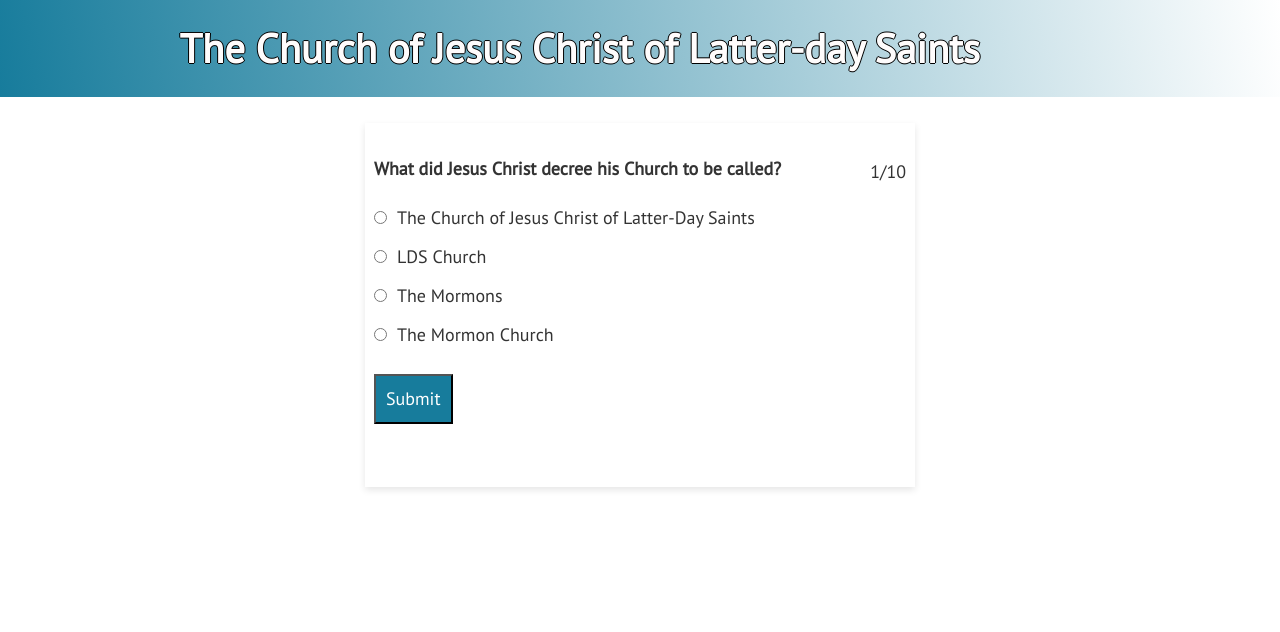
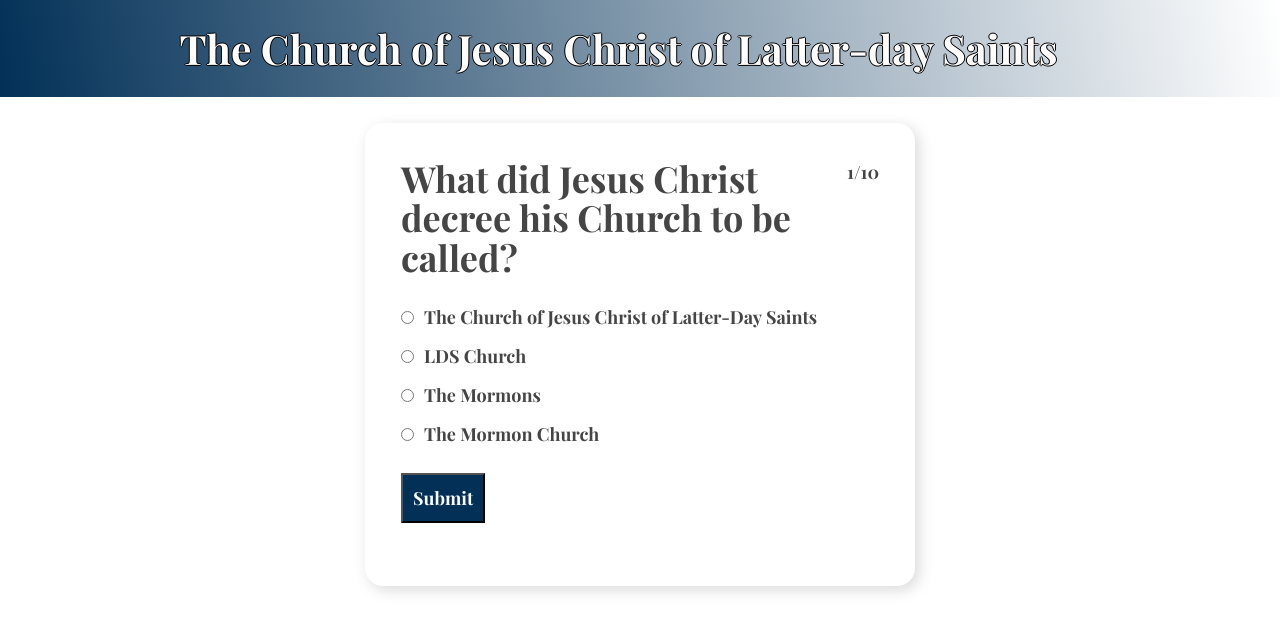
Before and after one commit to sfonua10/name-of-church-quiz, a Gatsby site: page / in a window 1280 px wide. Built offline with nearby package versions, Linux system fonts and the light colour scheme; Gatsby itself is replaced by a stand-in of ours.

Commit message:
v2 styles

```diff
--- a/api/quizQuestions.js
+++ b/api/quizQuestions.js
@@ -19,6 +19,8 @@
         content: "The Mormon Church",
       },
     ],
+    source:
+      "https://www.churchofjesuschrist.org/study/scriptures/dc-testament/dc/115.4?lang=eng#p4#4",
   },
   {
     question: `Which modern Prophet said this, "Don’t let the Lord down by calling this the Mormon Church. He didn’t call it the Mormon Church"`,
@@ -40,6 +42,8 @@
         content: "President Spencer W. Kimball",
       },
     ],
+    source:
+      "https://www.churchofjesuschrist.org/study/scriptures/dc-testament/dc/115.4?lang=eng#p4#4",
   },
   {
     question: `When referring to the Church, please do NOT use:`,
@@ -61,6 +65,8 @@
         content: "Church of the Latter-day Saints",
       },
     ],
+    source:
+      "https://www.churchofjesuschrist.org/study/scriptures/dc-testament/dc/115.4?lang=eng#p4#4",
   },
   {
     question: "Who named the Church of Jesus Christ of Latter-day Saints?",
@@ -82,6 +88,8 @@
         content: "Nephi",
       },
     ],
+    source:
+      "https://www.churchofjesuschrist.org/study/scriptures/dc-testament/dc/115.4?lang=eng#p4#4",
   },
   {
     question:
@@ -104,6 +112,8 @@
         content: "The Mormon Church",
       },
     ],
+    source:
+      "https://www.churchofjesuschrist.org/study/scriptures/dc-testament/dc/115.4?lang=eng#p4#4",
   },
   {
     question: `What's the most important part in name: "The Church of Jesus Christ of Latter-day Saints"`,
@@ -125,6 +135,8 @@
         content: "None",
       },
     ],
+    source:
+      "https://www.churchofjesuschrist.org/study/scriptures/dc-testament/dc/115.4?lang=eng#p4#4",
   },
   {
     question:
@@ -139,6 +151,8 @@
         content: "False",
       },
     ],
+    source:
+      "https://www.churchofjesuschrist.org/study/scriptures/dc-testament/dc/115.4?lang=eng#p4#4",
   },
   {
     question:
@@ -161,6 +175,8 @@
         content: "The restored Church of Jesus Christ",
       },
     ],
+    source:
+      "https://www.churchofjesuschrist.org/study/scriptures/dc-testament/dc/115.4?lang=eng#p4#4",
   },
   {
     question:
@@ -183,6 +199,8 @@
         content: "The Mormon Church",
       },
     ],
+    source:
+      "https://www.churchofjesuschrist.org/study/scriptures/dc-testament/dc/115.4?lang=eng#p4#4",
   },
   {
     question: `If someone should ask, "Are you a Mormon?" What may be an appropriate response?`,
@@ -205,6 +223,8 @@
         content: "I'm part of the Church of the Latter-day Saints",
       },
     ],
+    source:
+      "https://www.churchofjesuschrist.org/study/scriptures/dc-testament/dc/115.4?lang=eng#p4#4",
   },
 ]
 
--- a/package.json
+++ b/package.json
@@ -3,7 +3,7 @@
   "private": true,
   "description": "A simple starter to get up and developing quickly with Gatsby",
   "version": "0.1.0",
-  "author": "Kyle Mathews <mathews.kyle@gmail.com>",
+  "author": "Saia Fonua <saiafonua@gmail.com>",
   "dependencies": {
     "gatsby": "^2.21.22",
     "gatsby-image": "^2.4.3",
@@ -17,7 +17,8 @@
     "react": "^16.12.0",
     "react-dom": "^16.12.0",
     "react-helmet": "^6.0.0",
-    "react-icons": "^3.10.0"
+    "react-icons": "^3.10.0",
+    "styled-components": "^5.1.1"
   },
   "devDependencies": {
     "prettier": "2.0.5"
--- a/src/components/header.js
+++ b/src/components/header.js
@@ -5,7 +5,7 @@
   <header
     style={{
       marginBottom: `1.45rem`,
-      background: `linear-gradient(80deg, #177C9C 0%, rgba(255, 255, 255, 0.94) 99.99%, rgba(255, 255, 253, 0) 100%)`,
+      background: `linear-gradient(80deg, #023057 0%, rgba(255, 255, 255, 0.94) 99.99%, rgba(255, 255, 253, 0) 100%)`,
     }}
   >
     <div
--- a/src/components/layout.css
+++ b/src/components/layout.css
@@ -1,4 +1,5 @@
 @import url("https://fonts.googleapis.com/css2?family=PT+Sans&display=swap");
+@import url("https://fonts.googleapis.com/css2?family=Playfair+Display:wght@700&family=Roboto&display=swap");
 html {
   font-family: sans-serif;
   -ms-text-size-adjust: 100%;
@@ -151,7 +152,7 @@
 }
 legend {
   box-sizing: border-box;
-  color: inherit;
+  color: #454545;
   display: table;
   max-width: 100%;
   padding: 0;
@@ -200,8 +201,8 @@
   box-sizing: inherit;
 }
 body {
-  color: hsla(0, 0%, 0%, 0.8);
-  font-family: "PT Sans", sans-serif;
+  color: #454545;
+  font-family: "Playfair Display", serif;
   font-weight: normal;
   word-wrap: break-word;
   font-kerning: normal;
@@ -230,9 +231,10 @@
   padding-right: 0;
   padding-top: 0;
   margin-bottom: 1.45rem;
-  color: inherit;
-  font-family: "PT Sans", -apple-system, BlinkMacSystemFont, Segoe UI, Roboto,
-    Oxygen, Ubuntu, Cantarell, Fira Sans, Droid Sans, Helvetica Neue, sans-serif;
+  color: #454545;
+  font-family: "Playfair Display", serif, -apple-system, BlinkMacSystemFont,
+    Segoe UI, Roboto, Oxygen, Ubuntu, Cantarell, Fira Sans, Droid Sans,
+    Helvetica Neue, sans-serif;
   font-weight: bold;
   text-rendering: optimizeLegibility;
   font-size: 2.25rem;
@@ -592,7 +594,7 @@
 }
 tt,
 code {
-  background-color: hsla(0, 0%, 0%, 0.04);
+  background-color: #454545;
   border-radius: 3px;
   font-family: "SFMono-Regular", Consolas, "Roboto Mono", "Droid Sans Mono",
     "Liberation Mono", Menlo, Courier, monospace;
--- a/src/components/layout.js
+++ b/src/components/layout.js
@@ -11,7 +11,15 @@
 
 import Header from "./header"
 import "./layout.css"
+import styled from "styled-components"
 
+const Card = styled.div`
+  margin: 0 auto;
+  max-width: 550px;
+  padding: 2rem;
+  box-shadow: 4px 4px 15px rgba(0, 0, 0, 0.15);
+  border-radius: 1rem;
+`
 const Layout = ({ children }) => {
   const data = useStaticQuery(graphql`
     query SiteTitleQuery {
@@ -26,21 +34,14 @@
   return (
     <>
       <Header siteTitle={data.site.siteMetadata.title} />
-      <div
-        style={{
-          margin: `0 auto`,
-          maxWidth: 550,
-          padding: `2rem .5rem`,
-          boxShadow: `0px 3px 7px rgba(0, 0, 0, 0.10)`,
-        }}
-      >
+      <Card>
         <main>{children}</main>
         {/* <footer>
           © {new Date().getFullYear()}, Built with
           {` `}
           <a href="https://www.gatsbyjs.org">Love</a>
         </footer> */}
-      </div>
+      </Card>
     </>
   )
 }
--- a/src/components/question.js
+++ b/src/components/question.js
@@ -2,7 +2,7 @@
 import PropTypes from "prop-types"
 
 const Question = ({ content }) => {
-  return <h1 style={{ fontSize: `1em` }}>{content}</h1>
+  return <h1 style={{ fontSize: `2em` }}>{content}</h1>
 }
 
 Question.propTypes = {
--- a/src/pages/index.js
+++ b/src/pages/index.js
@@ -91,7 +91,7 @@
             />
             <button
               style={{
-                backgroundColor: `#177C9C`,
+                backgroundColor: `#023057`,
                 padding: `10px`,
                 color: `white`,
                 cursor: `pointer`,
```
Also changed, not shown: 1 other file.
